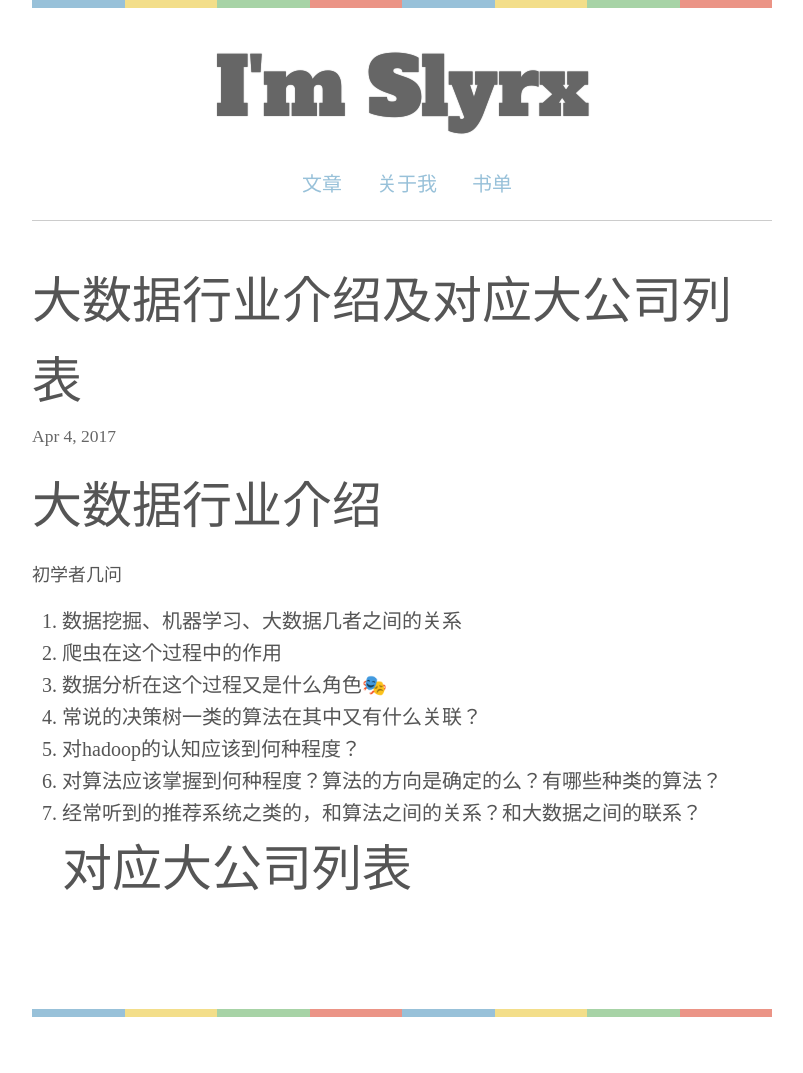
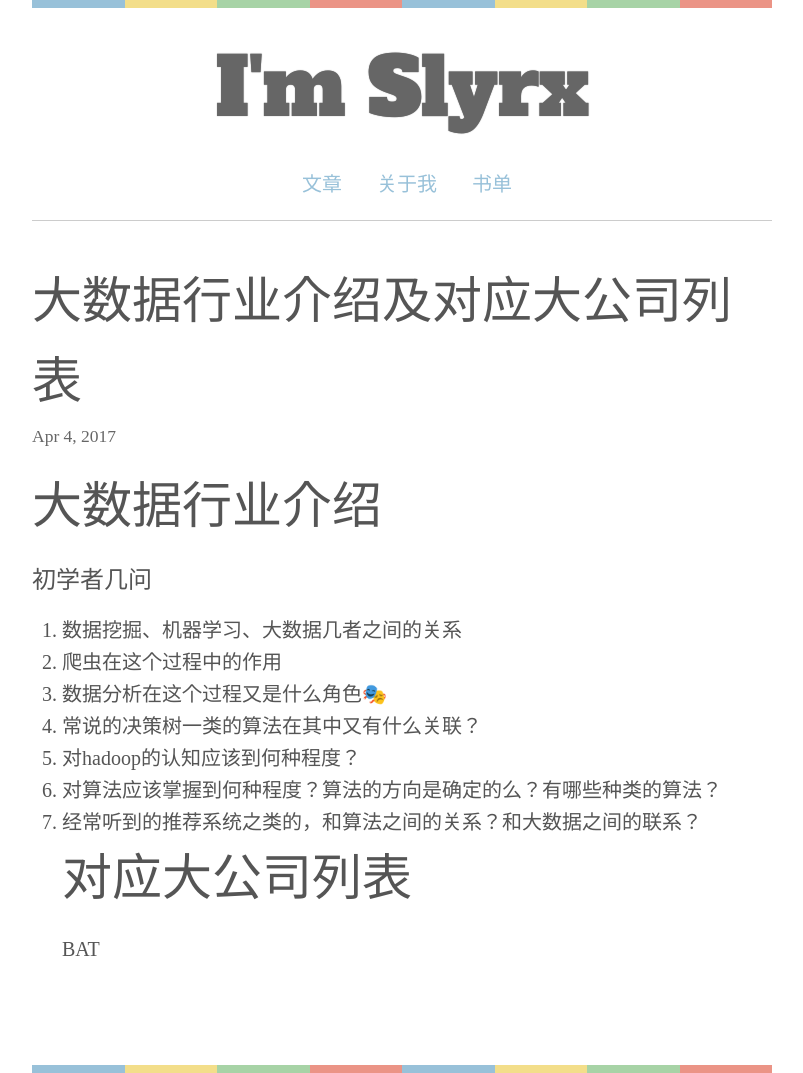
Before and after one commit to slyrx/blog, a Jekyll site: the page built from _posts/2017-4-4-大数据行业了解.md, in a window 1280 px wide. Shown: the whole page, without its empty margins (238-1041 px from the left). Built offline with Jekyll 4.4.1, drawn with Linux system fonts in a browser that asks for light colours; some web fonts are replaced; comment, search, counter and statistics services are not loaded; before the commit the page ends 1017 px from its top, so only the background shows below that.

Commit message:
Update 2017-4-4-大数据行业了解.md

```diff
--- a/_posts/2017-4-4-大数据行业了解.md
+++ b/_posts/2017-4-4-大数据行业了解.md
@@ -4,7 +4,7 @@ title: 大数据行业介绍及对应大公司列表
 ---
 
 # 大数据行业介绍
-##### 初学者几问
+### 初学者几问
 1. 数据挖掘、机器学习、大数据几者之间的关系
 2. 爬虫在这个过程中的作用
 3. 数据分析在这个过程又是什么角色🎭
@@ -13,3 +13,4 @@ title: 大数据行业介绍及对应大公司列表
 6. 对算法应该掌握到何种程度？算法的方向是确定的么？有哪些种类的算法？
 7. 经常听到的推荐系统之类的，和算法之间的关系？和大数据之间的联系？
 # 对应大公司列表
+BAT
```
